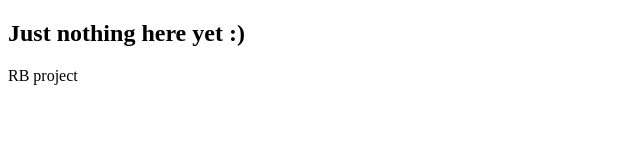
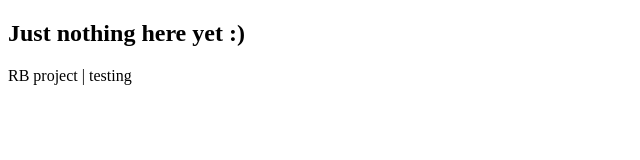
Before and after one commit to Stealr/ReleaseBox, a React (Vite) app in the folder frontend/rb-project/: page / in a window 1280 px wide. Shown: the top 160 px of the page, without its empty margins (0-640 px from the left). Built offline with nearby package versions, Linux system fonts and the light colour scheme.

Commit message:
testing git

```diff
--- a/frontend/rb-project/src/App.jsx
+++ b/frontend/rb-project/src/App.jsx
@@ -6,7 +6,7 @@ function App() {
   return (
     <div>
       <h2> Just nothing here yet :)</h2>
-      RB project
+      RB project | testing
     </div>
   )
 }
```
